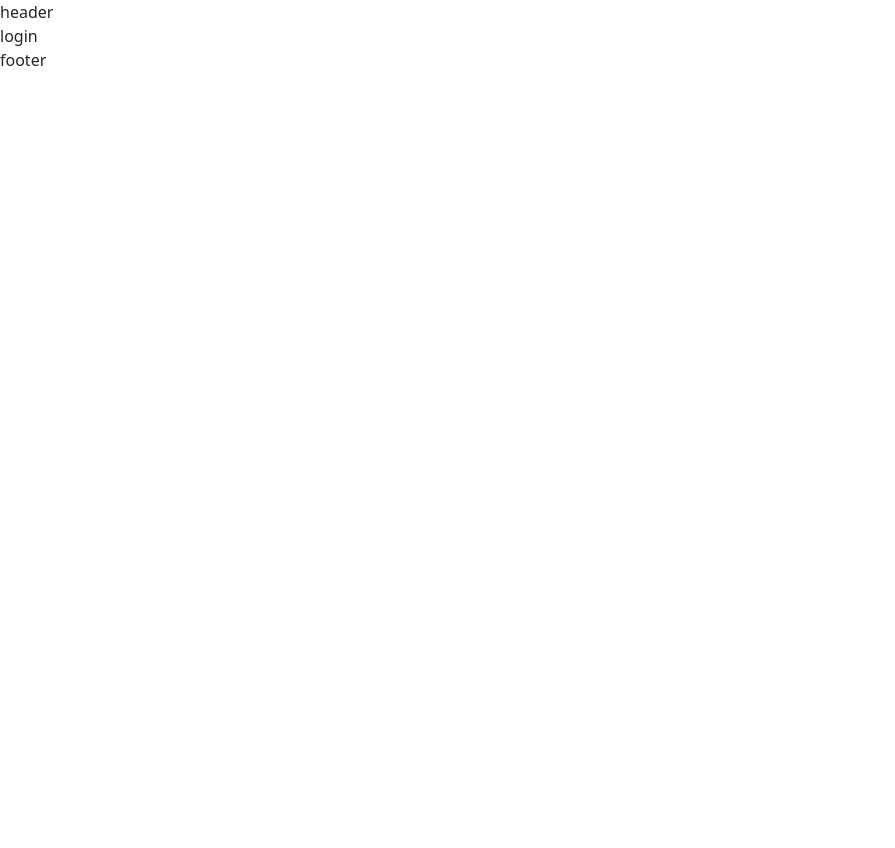
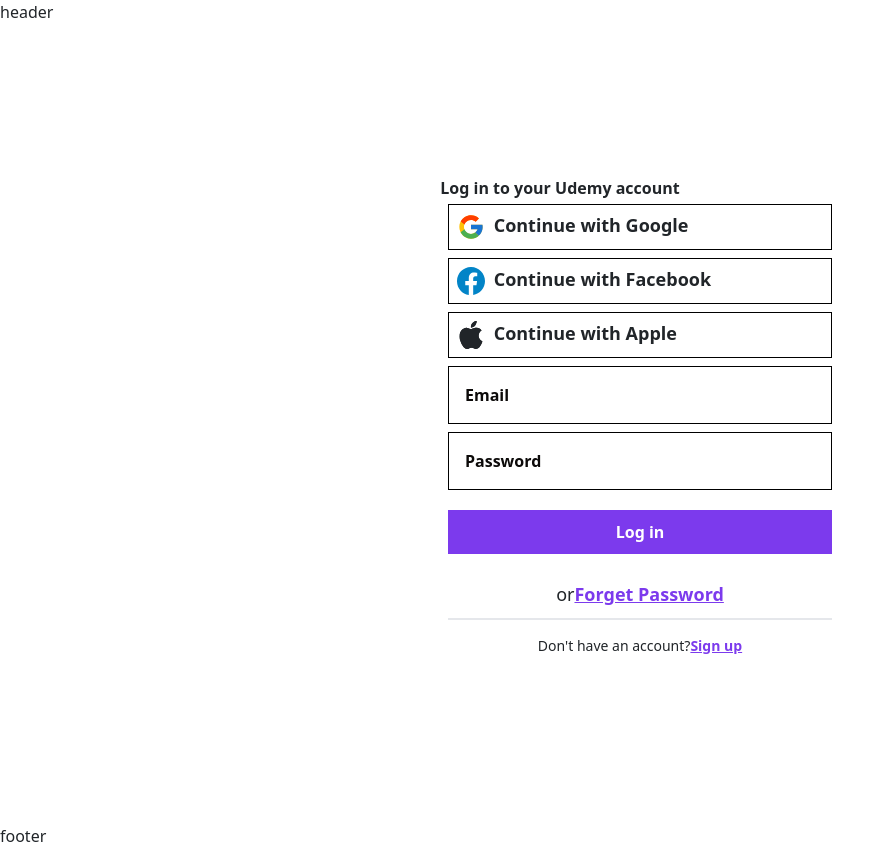
Before and after one commit to AlaaHamdyMohammadi/ITI-React-Udemy-Project-Team2, a React (Vite) app: page /login in a window 1280 px wide. Shown: the whole page, without its empty margins (0-895 px from the left). Before the commit the page ends 800 px from the top, so only its background shows below. Built offline with nearby package versions, Linux system fonts and the light colour scheme.

Commit message:
Login+SignUp

```diff
--- a/src/App.jsx
+++ b/src/App.jsx
@@ -13,7 +13,7 @@ const router = createBrowserRouter([
     children: [
       {index: true, element: <HomePage/>},
       { path: '/login', element: <Login /> },
-      { path: '/signUp', element: <SignUp /> },
+      { path: '/signup', element: <SignUp /> },
       { path: '*', element: <NotFound /> },
     ],
   },
--- a/src/pages/Login.jsx
+++ b/src/pages/Login.jsx
@@ -1,10 +1,52 @@
 /* eslint-disable react/no-unescaped-entities */
 /* eslint-disable react/prop-types */
 /* eslint-disable no-unused-vars */
+import Button from './../components/Button';
+import { FcGoogle } from 'react-icons/fc';
+import { BsFacebook, BsApple } from 'react-icons/bs';
+import { useNavigate } from 'react-router-dom';
 
 function Login() {
+  const navigate = useNavigate();
   return (
-    <div>login</div>
+    <>
+      <form className="flex h-screen flex-col items-center justify-center">
+        <label className="mr-40 font-bold">Log in to your Udemy account</label>
+        <h5 className="border-1 my-1 w-96 border-solid border-black p-1 text-lg font-bold">
+          <FcGoogle className="inline p-1 text-4xl" /> Continue with Google
+        </h5>
+        <h5 className="border-1 my-1 w-96 border-solid border-black p-1 text-lg font-bold">
+          <BsFacebook className="inline p-1 text-4xl text-sky-600" /> Continue
+          with Facebook
+        </h5>
+        <h5 className="border-1 my-1 w-96 border-solid border-black p-1 text-lg font-bold">
+          <BsApple className="inline p-1 text-4xl" /> Continue with Apple
+        </h5>
+        <input
+          type="email"
+          placeholder="Email"
+          className="border-1 my-1 w-96 border-solid border-black p-3 placeholder:font-bold placeholder:text-stone-950"
+        />
+        <input
+          type="password"
+          placeholder="Password"
+          className="border-1 my-1 w-96 border-solid border-black p-3 placeholder:font-bold placeholder:text-stone-950"
+        />
+        <Button width="w-96" onClick={() => navigate('/')}>Log in</Button>
+        <p className="w-96 border-b-2 p-2.5 text-center text-lg">
+          or
+          <a href="" className="font-bold text-violet-600">
+            Forget Password
+          </a>
+        </p>
+        <p className="text-sm">
+          Don't have an account?
+          <a href="" onClick={() => navigate('/signup')} className="font-bold text-violet-600">
+            Sign up
+          </a>
+        </p>
+      </form>
+    </>
   );
 }
 
--- a/src/pages/SignUp.jsx
+++ b/src/pages/SignUp.jsx
@@ -1,9 +1,55 @@
+/* eslint-disable react/prop-types */
+/* eslint-disable no-unused-vars */
+import { useNavigate } from 'react-router-dom';
+import Button from './../components/Button';
+
 function SignUp() {
-    return (
-        <div>
-            signUp
+    const navigate = useNavigate();
+  return (
+    <>
+      <form className="flex h-screen flex-col items-center justify-center">
+        <label className="mr-32 font-bold">Sign up and start learning</label>
+        <input
+          type="text"
+          placeholder="Full name"
+          className="border-1 my-1 w-80 border-solid border-black p-3 placeholder:font-bold placeholder:text-stone-950"
+        />
+        <input
+          type="email"
+          placeholder="Email"
+          className="border-1 my-1 w-80 border-solid border-black p-3 placeholder:font-bold placeholder:text-stone-950"
+        />
+        <input
+          type="password"
+          placeholder="Password"
+          className="border-1 my-1 w-80 border-solid border-black p-3 placeholder:font-bold placeholder:text-stone-950"
+        />
+        <input
+          type="password"
+          placeholder="Confirm Password"
+          className="border-1 my-1 w-80 border-solid border-black p-3 placeholder:font-bold placeholder:text-stone-950"
+        />
+        <div className="w-80 text-left">
+          <input type="checkbox" className="border-none" />
+          <span className="w-80 pl-2">
+            Send me special offers, personalized recommendations, and learning
+            tips.
+          </span>
         </div>
-    )
+        <Button width="w-80" onClick={() => navigate('/')}>Sign Up</Button>
+        <p className="border-b-2 p-2.5 text-xs">
+          By signing up, you agree to our <u>Terms of Use</u> and
+          <u>Privacy Policy.</u>
+        </p>
+        <p className="text-sm">
+          Already have an account?
+          <a href="" onClick={() => navigate('/login')} className="font-bold text-violet-600">
+            Log in
+          </a>
+        </p>
+      </form>
+    </>
+  );
 }
 
-export default SignUp
+export default SignUp;
```
